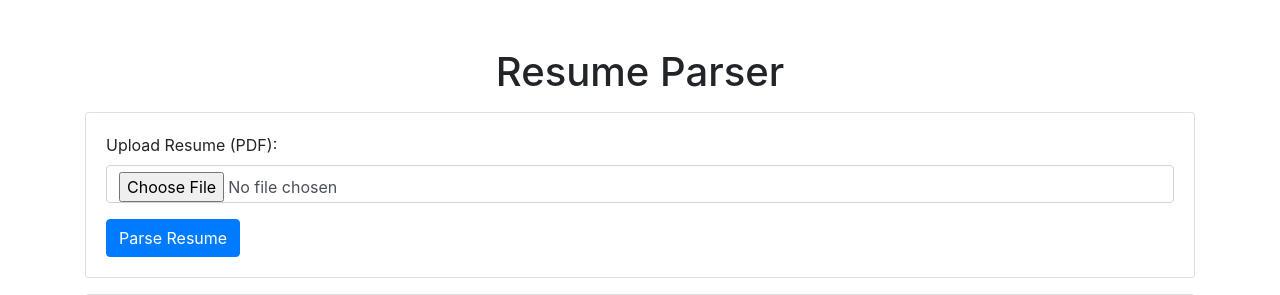
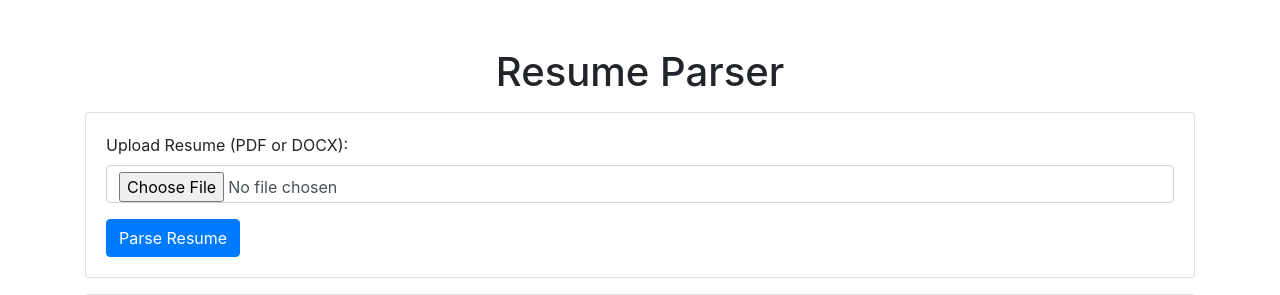
Before and after one commit to abdulsami34/Automated-Resume-Parser, a Flask app: page / in a window 1280 px wide. Shown: the top 295 px of the page. Run offline with Flask 3, Linux system fonts and the light colour scheme; some libraries are stand-ins or nearby versions.

Commit message:
Update index.html
docx support

```diff
--- a/templates/index.html
+++ b/templates/index.html
@@ -13,8 +13,8 @@
             <div class="card-body">
                 <form id="resumeForm">
                     <div class="form-group">
-                        <label for="resumeFile">Upload Resume (PDF):</label>
-                        <input type="file" class="form-control" id="resumeFile" accept="application/pdf">
+                        <label for="resumeFile">Upload Resume (PDF or DOCX):</label>
+                        <input type="file" class="form-control" id="resumeFile" accept="application/pdf,application/vnd.openxmlformats-officedocument.wordprocessingml.document">
                     </div>
                     <button type="submit" class="btn btn-primary">Parse Resume</button>
                 </form>
```
